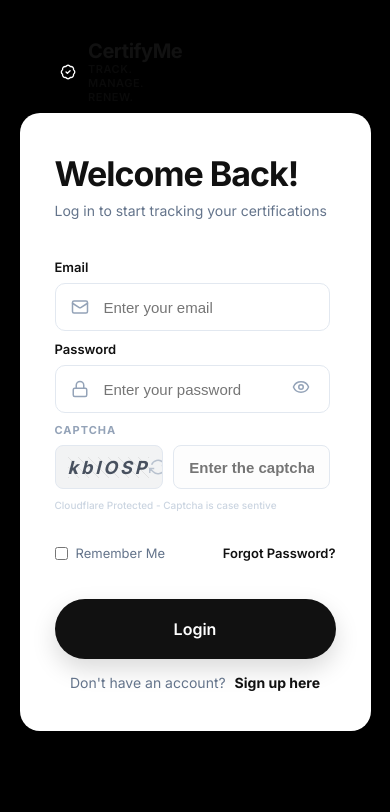
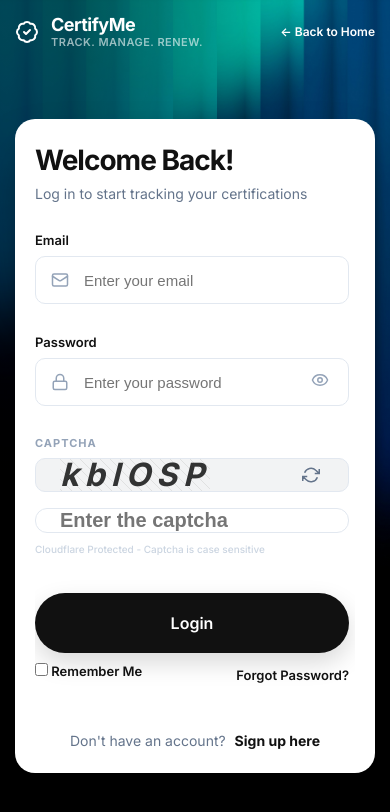
Before and after one commit to lalithdev/CertifyMe-Certification-Tracking-Platform, a React (Vite) app: page /login in a window 390 px wide. Shown: the top 812 px of the page. Built offline with nearby package versions, Linux system fonts and the light colour scheme.

Commit message:
Fix: Structured & Responsive Login and Signup Pages for Mobile Layout

```diff
--- a/src/features/auth/Login.css
+++ b/src/features/auth/Login.css
@@ -39,7 +39,9 @@
   align-items: center;
   /* Key: Creates the exact Right Gap to match Top/Bottom */
   padding-right: var(--page-gap);
-  background: #000;
+  background: linear-gradient(to right, rgba(0, 0, 0, 0.6) 20%, rgba(0, 0, 0, 0.2) 80%),
+    url('/LoginBg.jpg') no-repeat center center/cover;
+  background-attachment: fixed;
   overflow: hidden;
   font-family: 'Inter', -apple-system, BlinkMacSystemFont, 'Segoe UI', Roboto, sans-serif;
   box-sizing: border-box;
@@ -53,9 +55,7 @@
   width: 100%;
   height: 100%;
   z-index: 1;
-  /* Replace with your high-res LoginBg.jpg */
-  background: linear-gradient(to right, rgba(0, 0, 0, 0.6) 20%, rgba(0, 0, 0, 0.2) 80%),
-    url('/LoginBg.jpg') no-repeat center center/cover;
+  background: transparent;
   display: flex;
   flex-direction: column;
   justify-content: flex-end;
@@ -104,7 +104,8 @@
   /* Symmetrical gap from the right edge */
   display: flex;
   flex-direction: column;
-  width: 580px;
+  width: 100%;
+  max-width: 580px;
   height: auto;
   background: transparent;
 }
@@ -113,15 +114,14 @@
 .login-top-bar {
   position: absolute;
   top: 50px;
-  /* Match your --page-gap here */
   left: 60px;
-  right: 60px;
-  /* Symmetrical gap from right edge */
+  /* Push the right edge to avoid overlapping the white card */
+  right: calc(580px + var(--page-gap) + 40px);
   display: flex;
   align-items: center;
+  justify-content: space-between;
   z-index: 20;
   pointer-events: none;
-  /* Prevents container from blocking clicks */
 }
 
 .login-brand-flat {
@@ -158,10 +158,6 @@
 }
 
 .back-home-link {
-  /* 🟢 Increase this value to push it further right */
-  margin-left: 500px;
-
-
   color: white;
   font-size: 13px;
   font-weight: 600;
@@ -169,8 +165,6 @@
   text-decoration: none;
   white-space: nowrap;
   transition: all 0.2s ease;
-
-  /* Ensures it stays perfectly centered with the logo text */
   display: flex;
   align-items: center;
 }
@@ -186,15 +180,20 @@
 /* Update these properties in .login-auth-card */
 .login-auth-card {
   background: #ffffff;
-  padding: 40px;
+  padding: 64px; /* Further increased for premium desktop feel */
   border-radius: 20px;
   box-shadow: 0 25px 50px -12px rgba(0, 0, 0, 0.4);
   width: 100%;
-  height: 750px; /* Fixed height for both states */
+  height: auto;
   display: flex;
   flex-direction: column;
-  overflow: hidden;
+  overflow: hidden; /* Explicitly set as requested */
   box-sizing: border-box;
+  transition: padding 0.3s ease-in-out;
+}
+
+.login-auth-card.otp-active {
+  padding: 32px; /* Balanced compression */
 }
 .login-main-title {
   font-size: 34px;
@@ -207,7 +206,12 @@
 .login-main-subtitle {
   font-size: 14px;
   color: var(--soft-slate);
-  margin-bottom: 24px; /* Increased padding for vertical rhythm */
+  margin-bottom: 42px; /* Increased for better vertical presence */
+  transition: margin-bottom 0.3s ease-in-out;
+}
+
+.login-auth-card.otp-active .login-main-subtitle {
+  margin-bottom: 20px; /* Increased from 12px for better breathing room */
 }
 
 /* ------------------------------------------------------------
@@ -224,13 +228,14 @@
 
 .input-field-wrapper {
   position: relative;
-  margin-bottom: 28px;
+  margin-bottom: 38px; /* Increased base spacing */
   width: 100%;
   transition: margin-bottom 0.3s ease-in-out;
 }
 
+
 .login-auth-card.otp-active .input-field-wrapper {
-  margin-bottom: 14px;
+  margin-bottom: 20px; /* Slightly increased for rhythm */
 }
 
 .login-form input:not([type="checkbox"]) {
@@ -289,13 +294,13 @@
    ------------------------------------------------------------ */
 
 .security-gate {
-  margin-bottom: 28px;
+  margin-bottom: 38px; /* Increased base spacing */
   width: 100%;
   transition: margin-bottom 0.3s ease-in-out;
 }
 
 .login-auth-card.otp-active .security-gate {
-  margin-bottom: 6px;
+  margin-bottom: 12px; /* Increased slightly for balance */
 }
 
 .security-gate label {
@@ -311,66 +316,71 @@
   display: flex;
   gap: 12px;
   align-items: center;
+  justify-content: space-between;
   width: 100%;
 }
 
 .captcha-display-box {
   flex: 0.8;
-  height: 44px;
+  height: 48px;
   background: rgba(15, 23, 42, 0.05);
-  border: 1px solid #e2e8f0;
-  border-radius: 8px;
+  border: 1.5px solid var(--border-light);
+  border-radius: 10px;
   display: flex;
   align-items: center;
   justify-content: space-between;
-  padding: 0 12px;
+  padding: 0 16px;
   position: relative;
   overflow: hidden;
+  box-sizing: border-box;
 }
 
 .captcha-text-visual {
   font-family: 'Inter', sans-serif;
   font-size: 18px;
   font-weight: 800;
-  color: #1e293b;
-  letter-spacing: 3px;
+  color: var(--primary-black);
+  letter-spacing: 4px;
   user-select: none;
   font-style: italic;
-  opacity: 0.8;
+  opacity: 0.85;
   background: linear-gradient(45deg, transparent 45%, #ddd 50%, transparent 55%);
   background-size: 10px 10px;
 }
 
 .captcha-refresh-btn {
-  color: #94a3b8;
+  color: var(--soft-slate);
   cursor: pointer;
   transition: transform 0.4s cubic-bezier(0.4, 0, 0.2, 1);
   display: flex;
   align-items: center;
-  opacity: 0.6;
+  justify-content: center;
+  padding: 4px;
 }
 
 .captcha-refresh-btn:hover {
-  color: #111;
-  opacity: 1;
+  color: var(--primary-black);
   transform: rotate(180deg);
 }
 
 .captcha-input-field {
-  flex: 1;
-  height: 44px !important;
-  border: 1px solid #e2e8f0 !important;
-  border-radius: 8px !important;
+  flex: 1.2;
+  height: 48px !important;
+  border: 1.5px solid var(--border-light) !important;
+  border-radius: 10px !important;
   margin-bottom: 0 !important;
-  padding: 0 15px !important;
-  font-size: 14px;
+  padding: 0 16px !important;
+  font-size: 15px;
   font-weight: 600;
-  background: #fdfdfd !important;
+  background: #ffffff !important;
+  color: var(--primary-black) !important;
+  transition: all 0.3s ease;
+  box-sizing: border-box;
 }
 
 .captcha-input-field:focus {
   border-color: var(--accent-blue) !important;
-  box-shadow: 0 0 0 3px rgba(37, 99, 235, 0.1) !important;
+  box-shadow: 0 0 0 4px rgba(37, 99, 235, 0.1) !important;
 }
 
 .security-note {
@@ -381,6 +391,31 @@
   display: flex;
   align-items: center;
   gap: 6px;
+}
+
+/* ------------------------------------------------------------
+   DESKTOP CAPTCHA ENHANCEMENTS (Min-Width: 1024px)
+   ------------------------------------------------------------ */
+@media (min-width: 1024px) {
+  .captcha-wrapper {
+    height: 56px;
+    align-items: stretch;
+  }
+  .captcha-display-box {
+    height: auto !important;
+    padding: 0 20px;
+  }
+  .captcha-text-visual {
+    font-size: 24px;
+    line-height: 1;
+    display: flex;
+    align-items: center;
+  }
+  .captcha-input-field {
+    height: auto !important;
+    font-size: 16px;
+    padding: 0 20px !important;
+  }
 }
 
 /* ------------------------------------------------------------
@@ -564,6 +599,103 @@
   .login-left { display: none; }
   .login-right { margin-right: 0; width: 90%; max-width: 440px; }
   .login-auth-card { height: auto; min-height: auto; max-height: 96vh; overflow: hidden; padding: 24px 30px; }
-  .login-top-bar { color: #ffffff; }
+  .login-main-subtitle, .input-field-wrapper, .security-gate { margin-bottom: 30px !important; }
+  .login-top-bar { right: 60px; color: #ffffff; }
   .login-brand-flat, .back-home-link { color: #ffffff; }
 }
+
+@media (max-width: 768px) {
+  .login-wrapper {
+    flex-direction: column;
+    justify-content: flex-start;
+    height: auto;
+    min-height: 100vh;
+    padding: 0;
+    overflow-y: auto;
+  }
+
+  .login-top-bar {
+    position: relative;
+    top: 0;
+    left: 0;
+    right: 0;
+    width: 100%;
+    padding: 20px;
+    justify-content: space-between;
+    box-sizing: border-box;
+  }
+
+  .login-right {
+    width: 100%;
+    max-width: 100%;
+    padding: 0 20px 20px;
+    flex: 1;
+    display: flex;
+    justify-content: center;
+    align-items: center;
+    box-sizing: border-box;
+    margin-right: 0;
+  }
+
+  .login-auth-card {
+    width: 100%;
+    max-width: 440px;
+    max-height: none;
+    overflow: visible;
+  }
+
+  /* CAPTCHA MOBILE ENHANCEMENTS (768px and below) */
+  .captcha-wrapper {
+    flex-direction: column !important;
+    align-items: stretch !important;
+    height: auto !important;
+    gap: 12px !important; /* Slightly tighter gap */
+  }
+  .captcha-display-box {
+    width: 100% !important;
+    height: 56px !important; /* Standard premium height */
+    padding: 0 20px !important;
+  }
+  .captcha-text-visual {
+    font-size: 24px !important; /* Balanced scale */
+    letter-spacing: 4px !important;
+    line-height: 1;
+    display: flex;
+    align-items: center;
+  }
+  .captcha-input-field {
+    width: 100% !important;
+    height: 56px !important; /* Matching height */
+    font-size: 16px !important; /* Precise font scale */
+    padding: 0 20px !important;
+    border-radius: 10px !important;
+  }
+}
+
+@media (max-width: 480px) {
+  .login-top-bar {
+    padding: 15px;
+  }
+  .login-right {
+    padding: 0 15px 15px;
+  }
+  .login-auth-card {
+    padding: 24px 20px;
+  }
+  .login-main-title {
+    font-size: 28px;
+  }
+  .brand-text-stack .brand-name-top {
+    font-size: 18px;
+  }
+  .back-home-link {
+    font-size: 12px;
+  }
+  .login-options {
+    flex-direction: row;
+    align-items: center;
+    justify-content: space-between;
+    gap: 0;
+    width: 100%;
+  }
+}
--- a/src/features/auth/Login.jsx
+++ b/src/features/auth/Login.jsx
@@ -133,7 +133,7 @@ function Login() {
           </div>
         </div>
         <div className="back-home-link" onClick={() => navigate("/")}>
-          ← Back to Home
+          ←   Back to Home
         </div>
       </div>
 
@@ -190,7 +190,7 @@ function Login() {
                   required
                 />
               </div>
-              <p className="security-note">Cloudflare Protected -  Captcha is case sentive</p>
+              <p className="security-note">Cloudflare Protected - Captcha is case sensitive</p>
             </div>
 
             <div className={`otp-slot ${otpRequired ? "visible" : "hidden"}`}>
@@ -225,22 +225,21 @@ function Login() {
                   </button>
                 </div>
               </div>
+
+            </div>
+            <button
+              type="submit"
+              className="primary-login-btn"
+              disabled={otpRequired && expiryTimer === 0}
+            >
+              {otpRequired ? "Verify & Login" : "Login"}
+            </button>
+            <div className="login-options">
+              <label className="remember"><input type="checkbox" disabled={otpRequired} /> Remember Me</label>
+              <span className="forgot">Forgot Password?</span>
             </div>
 
           </form>
-
-          <div className="login-options">
-            <label className="remember"><input type="checkbox" disabled={otpRequired} /> Remember Me</label>
-            <span className="forgot">Forgot Password?</span>
-          </div>
-          <button
-            type="button"
-            className="primary-login-btn"
-            onClick={handleLogin}
-            disabled={otpRequired && expiryTimer === 0}
-          >
-            {otpRequired ? "Verify & Login" : "Login"}
-          </button>
           <div className="login-footer">
             Don't have an account? <Link to="/signup">Sign up here</Link>
           </div>
--- a/src/features/auth/Signup.css
+++ b/src/features/auth/Signup.css
@@ -38,7 +38,9 @@
   align-items: center;
   /* Key: Creates the exact Right Gap to match Top/Bottom */
   padding-right: 20px;
-  background: #000;
+  background: linear-gradient(to right, rgba(0,0,0,0.6) 20%, rgba(0,0,0,0.2) 80%),
+              url('/LoginBg.jpg') no-repeat center center/cover;
+  background-attachment: fixed;
   overflow: hidden;
   overflow-y: auto ;
   font-family: 'Inter', -apple-system, BlinkMacSystemFont, 'Segoe UI', Roboto, sans-serif;
@@ -53,9 +55,7 @@
   width: 100%;
   height: 100%;
   z-index: 1;
-  /* Replace with your high-res LoginBg.jpg */
-  background: linear-gradient(to right, rgba(0,0,0,0.6) 20%, rgba(0,0,0,0.2) 80%),
-              url('/LoginBg.jpg') no-repeat center center/cover;
+  background: transparent;
   display: flex;
   flex-direction: column;
   justify-content: flex-end; /* Text at bottom left */
@@ -100,20 +100,23 @@
   margin-right: 1px;   /* Symmetrical gap from the right edge */
   display: flex;
   flex-direction: column;
-  width:580px;
-  height:auto;
+  width: 100%;
+  max-width: 580px;
+  height: auto;
   background: transparent;
 }
 /* TOP BAR: LOGO AND BACK LINK ALIGNMENT */
 .login-top-bar {
   position: absolute;
-  top: 40px;          /* Match your --page-gap here */
+  top: 40px;
   left: 60px;
-  right: 60px;        /* Symmetrical gap from right edge */
+  /* Push the right edge to avoid overlapping the white card */
+  right: calc(580px + var(--page-gap) + 40px);
   display: flex;
   align-items: center;
+  justify-content: space-between;
   z-index: 20;
-  pointer-events: none; /* Prevents container from blocking clicks */
+  pointer-events: none;
 }
 .login-brand-flat {
   display: flex;
@@ -146,10 +149,6 @@
 }
 
 .back-home-link {
-  /* 🟢 Increase this value to push it further right */
-  margin-left: 500px;
-
-
   color: white;
   font-size: 13px;
   font-weight: 600;
@@ -157,8 +156,6 @@
   text-decoration: none;
   white-space: nowrap;
   transition: all 0.2s ease;
-
-  /* Ensures it stays perfectly centered with the logo text */
   display: flex;
   align-items: center;
 }
@@ -372,71 +369,76 @@
 
 .captcha-wrapper {
   display: flex;
-  gap: 10px; /* Tighter gap for a more unified look */
+  gap: 12px;
   align-items: center;
+  justify-content: space-between;
+  width: 100%;
 }
 
-/* THE GENERATED CODE BOX (Glassmorphism Style) */
+/* THE GENERATED CODE BOX */
 .captcha-display-box {
-  flex: 0.8; /* 🟢 Reduced size as requested */
-  height: 44px; /* Slimmer rectangle */
+  flex: 0.8;
+  height: 48px;
   background: rgba(15, 23, 42, 0.05); /* Very light frost */
-  border: 1px solid #e2e8f0;
-  border-radius: 8px;
+  border: 1.5px solid var(--border-light);
+  border-radius: 10px;
   display: flex;
   align-items: center;
   justify-content: space-between;
-  padding: 0 12px;
+  padding: 0 16px;
   position: relative;
   overflow: hidden;
+  box-sizing: border-box;
 }
 
-/* THE VISUAL TEXT (The generated letters) */
+/* THE VISUAL TEXT */
 .captcha-text-visual {
   font-family: 'Inter', sans-serif;
   font-size: 18px;
   font-weight: 800;
-  color: #1e293b; /* Dark Obsidian for dignity */
-  letter-spacing: 3px;
+  color: var(--primary-black);
+  letter-spacing: 4px;
   user-select: none;
   font-style: italic;
-  opacity: 0.8;
-  /* Subtle "Security Pattern" Background */
+  opacity: 0.85;
   background: linear-gradient(45deg, transparent 45%, #ddd 50%, transparent 55%);
   background-size: 10px 10px;
 }
 
 /* REFRESH ICON */
 .captcha-refresh-btn {
-  color: #94a3b8;
+  color: var(--soft-slate);
   cursor: pointer;
   transition: transform 0.4s cubic-bezier(0.4, 0, 0.2, 1);
   display: flex;
   align-items: center;
-  opacity: 0.6;
+  justify-content: center;
+  padding: 4px;
 }
 
 .captcha-refresh-btn:hover {
-  color: #111;
-  opacity: 1;
+  color: var(--primary-black);
   transform: rotate(180deg);
 }
 
-/* THE INPUT BOX (Expanded for balance) */
+/* THE INPUT BOX */
 .captcha-input-field {
-  flex: 1.2; /* 🟢 Takes up the remaining size for better balance */
-  height: 44px !important;
-  border: 1px solid #e2e8f0 !important;
-  border-radius: 8px !important;
+  flex: 1.2;
+  height: 48px !important;
+  border: 1.5px solid var(--border-light) !important;
+  border-radius: 10px !important;
   margin-bottom: 0 !important;
-  padding: 0 15px !important;
-  font-size: 14px;
+  padding: 0 16px !important;
+  font-size: 15px;
   font-weight: 600;
-  background: #fdfdfd !important;
+  background: #ffffff !important;
+  color: var(--primary-black) !important;
+  transition: all 0.3s ease;
+  box-sizing: border-box;
 }
 
 .captcha-input-field:focus {
-  border-color: #111 !important;
+  border-color: var(--primary-black) !important;
   box-shadow: 0 0 0 3px rgba(0,0,0,0.03) !important;
 }
 
@@ -448,6 +450,31 @@
   display: flex;
   align-items: center;
   gap: 6px;
+}
+
+/* ------------------------------------------------------------
+   DESKTOP CAPTCHA ENHANCEMENTS (Min-Width: 1024px)
+   ------------------------------------------------------------ */
+@media (min-width: 1024px) {
+  .captcha-wrapper {
+    height: 56px;
+    align-items: stretch;
+  }
+  .captcha-display-box {
+    height: auto !important;
+    padding: 0 20px;
+  }
+  .captcha-text-visual {
+    font-size: 24px;
+    line-height: 1;
+    display: flex;
+    align-items: center;
+  }
+  .captcha-input-field {
+    height: auto !important;
+    font-size: 16px;
+    padding: 0 20px !important;
+  }
 }
 
 .admin-verification-area {
@@ -547,6 +574,102 @@
   .login-wrapper { padding-right: 0; justify-content: center; }
   .login-left { display: none; }
   .login-right { margin-right: 0; width: 90%; max-width: 440px; }
-  .login-top-bar { color: #111; }
-  .login-brand-flat, .back-home-link { color: #111; }
+  .login-top-bar { right: 60px; color: #ffffff; }
+  .login-brand-flat, .back-home-link { color: #ffffff; }
 }
+
+@media (max-width: 768px) {
+  .login-wrapper {
+    flex-direction: column;
+    justify-content: flex-start;
+    height: auto;
+    min-height: 100vh;
+    padding: 0;
+    overflow-y: auto;
+  }
+
+  .login-top-bar {
+    position: relative;
+    top: 0;
+    left: 0;
+    right: 0;
+    width: 100%;
+    padding: 20px;
+    justify-content: space-between;
+    box-sizing: border-box;
+  }
+
+  .login-right {
+    width: 100%;
+    max-width: 100%;
+    padding: 0 20px 20px;
+    flex: 1;
+    display: flex;
+    justify-content: center;
+    align-items: center;
+    box-sizing: border-box;
+    margin-right: 0;
+  }
+
+  .login-auth-card {
+    width: 100%;
+    max-width: 440px;
+    max-height: none;
+    overflow: visible;
+  }
+
+  /* CAPTCHA MOBILE ENHANCEMENTS (768px and below) */
+  .captcha-wrapper {
+    flex-direction: column !important;
+    align-items: stretch !important;
+    height: auto !important;
+    gap: 16px !important;
+  }
+  .captcha-display-box {
+    width: 100% !important;
+    height: 100px !important;
+    padding: 0 24px !important;
+  }
+  .captcha-text-visual {
+    font-size: 32px !important;
+    letter-spacing: 6px !important;
+    line-height: 1;
+    display: flex;
+    align-items: center;
+  }
+  .captcha-input-field {
+    width: 100% !important;
+    height: 100px !important;
+    font-size: 20px !important;
+    padding: 0 24px !important;
+    border-radius: 12px !important;
+  }
+}
+
+@media (max-width: 480px) {
+  .login-top-bar {
+    padding: 15px;
+  }
+  .login-right {
+    padding: 0 15px 15px;
+  }
+  .login-auth-card {
+    padding: 24px 20px;
+  }
+  .login-main-title {
+    font-size: 28px;
+  }
+  .brand-text-stack .brand-name-top {
+    font-size: 18px;
+  }
+  .back-home-link {
+    font-size: 12px;
+  }
+  .login-options {
+    flex-direction: row;
+    align-items: center;
+    justify-content: space-between;
+    gap: 0;
+    width: 100%;
+  }
+}
--- a/src/features/auth/Signup.jsx
+++ b/src/features/auth/Signup.jsx
@@ -116,7 +116,7 @@ function Signup() {
           </div>
         </div>
         <div className="back-home-link" onClick={() => navigate("/")}>
-          ← Back to Home
+          ←   Back to Home
         </div>
       </div>
 
@@ -300,8 +300,10 @@ function Signup() {
               <div className="captcha-wrapper">
                 <div className="captcha-display-box">
                   <span className="captcha-text-visual">{captchaCode}</span>
-                  <div className="captcha-refresh-btn" onClick={generateCaptcha}>
-                    ↻
+                  <div className="captcha-refresh-btn" onClick={generateCaptcha} title="Refresh Code">
+                    <svg viewBox="0 0 24 24" width="18" height="18" fill="none" stroke="currentColor" strokeWidth="2">
+                      <path d="M23 4v6h-6M1 20v-6h6M3.51 9a9 9 0 0114.85-3.36L23 10M1 14l4.64 4.36A9 9 0 0020.49 15" />
+                    </svg>
                   </div>
                 </div>
 
@@ -314,17 +316,17 @@ function Signup() {
                   required
                 />
               </div>
+              <p className="security-note">Cloudflare Protected - Captcha is case sensitive</p>
             </div>
+            <button
+              type="submit"
+              className="primary-login-btn"
+            >
+              Create Account
+            </button>
           </form>
-          <button
-  type="button"
-  className="primary-login-btn"
-  onClick={handleSignup}
->
-  Create Account
-</button>
           <div className="login-footer">
-            Already have an account? <Link to="/login">Login</Link>
+            Already have an account? <Link to="/login">Login here</Link>
           </div>
 
         </div>
```
Also changed, not shown: src/features/student/Overview.css (+66 -7 lines), src/layouts/DashboardLayout.css (+142 -0 lines), src/layouts/DashboardLayout.jsx (+8 -0 lines).
